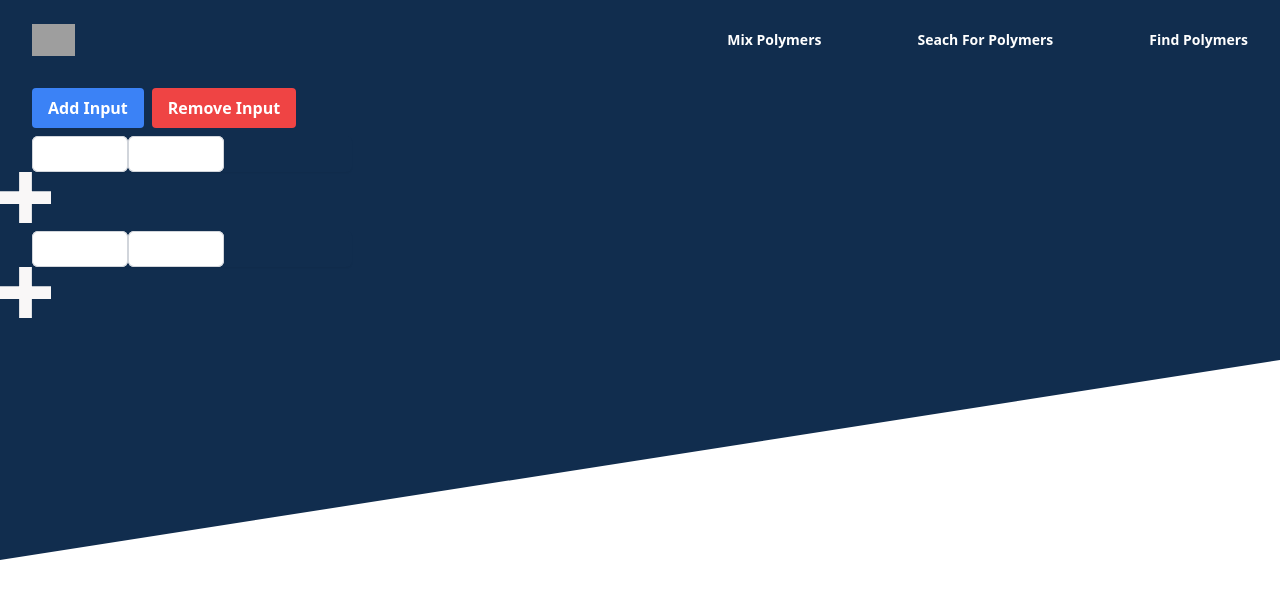
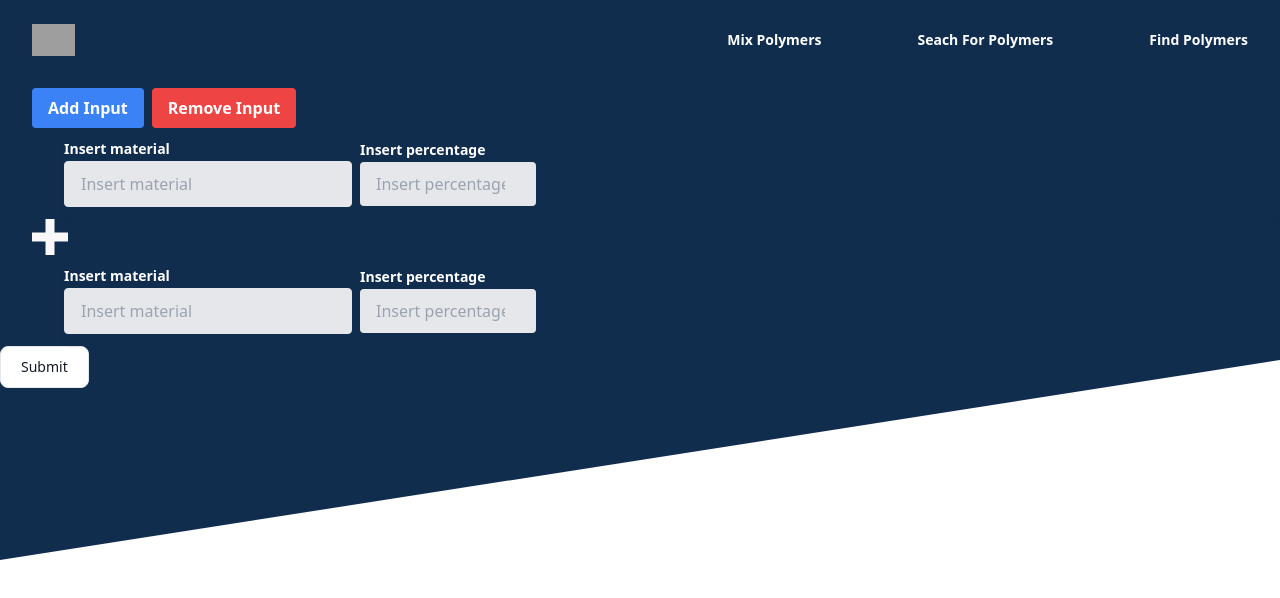
Before and after one commit to sahirf/frontpolymers, a React (Vite) app in the folder proyect/: page /mix_polymers in a window 1280 px wide. Shown: the top 598 px of the page. Built offline with nearby package versions, Linux system fonts and the light colour scheme; grey boxes are pictures that could not be loaded.

Commit message:
mejora visual componente proyect\components\multipleForm.jsx

```diff
--- a/proyect/components/multipleForm.jsx
+++ b/proyect/components/multipleForm.jsx
@@ -1,5 +1,7 @@
 import { Component } from "react";
 import plus from '../src/assets/plus.svg'
+import PropTypes from 'prop-types';
+
 class MultipleChoice extends Component {
     constructor(props) {
         super(props);
@@ -11,15 +13,18 @@ class MultipleChoice extends Component {
 
     render() {
         return (
-            <div>
+            <div className="">
                 <div className=" grid-rows-2 gap-4 ">
                     <button onClick={this.handleAddInput} className=" relative ml-8 mt-2 bg-blue-500 hover:bg-blue-700 text-white font-bold py-2 px-4 rounded" disabled={this.state.inputs.length >= 5}>Add Input</button>
                     <button onClick={this.handleRemoveInput} className=" relative ml-2 mt-2 bg-red-500 hover:bg-red-700 text-white font-bold py-2 px-4 rounded" disabled={this.state.inputs.length <= 2}>Remove Input</button>
                 </div>
                 <form>
                     <div id="dynamicInput" className="grid-rows-2">
-                        {this.state.inputs.map(input => <FormInput key={input} />)}
+                    {this.state.inputs.map((input, index) => (
+                        <FormInput key={input} isLast={index === this.state.inputs.length - 1} />
+                    ))}
                     </div>
+                    <button type="submit" className="py-2.5 px-5 me-2 mb-2 text-sm font-medium text-gray-900 focus:outline-none bg-white rounded-lg border border-gray-200 hover:bg-gray-100 hover:text-blue-700 focus:z-10 focus:ring-4 focus:ring-gray-100 dark:focus:ring-gray-700 dark:bg-gray-800 dark:text-gray-400 dark:border-gray-600 dark:hover:text-white dark:hover:bg-gray-700">Submit</button>
                 </form>
             </div>
         );
@@ -46,16 +51,26 @@ class MultipleChoice extends Component {
         this.setState(prevState => ({ inputs: prevState.inputs.slice(0, -count) }));
     }
 }
-
-function FormInput() {
+FormInput.propTypes = {
+    isLast: PropTypes.bool.isRequired // Valida que isLast sea un booleano requerido
+};
+function FormInput({ isLast }) {
     return (
-        <div className="mt-2 grid-rows-2">
-            <div className="relative w-80 ml-8 mt-2 rounded-md shadow-sm">
-                <input type="text" className="w-20 rounded-md border-0 py-1.5 pl-4 pr-20 text-gray-900 ring-1 ring-inset ring-gray-300 placeholder:text-gray-400 focus:ring-2 focus:ring-inset focus:ring-indigo-600/55 sm:text-sm sm:leading-6" />
-                <input type="number" className="w-8  rounded-md border-0 py-1.5 pl-4 pr-20 text-gray-900 ring-1 ring-inset ring-gray-300 placeholder:text-gray-400 focus:ring-2 focus:ring-inset focus:ring-indigo-600/55 sm:text-sm sm:leading-6" />
+        <>
+        <div className="relative mt-2 ml-16 grid-cols-2  ">
+            <div className="flex items-center rounded-md shadow-sm">
+                <div className="grid-flow-col-3 ">
+                    <label htmlFor="material" className="text-sm font-semibold leading-6 text-white">Insert material</label>
+                    <input className="appearance-none block w-72 bg-gray-200 text-gray-700 border rounded py-3 px-4 mb-3 leading-tight focus:outline-none focus:bg-white" id="material" type="text" placeholder="Insert material" />
+                </div>
+                <div className="grid-flow-col-3 ml-2">
+                    <label htmlFor="material" className="text-sm font-semibold leading-6 text-white">Insert percentage</label>
+                    <input type="number" className="appearance-none block w-44  bg-gray-200 text-gray-700 borde rounded py-3 px-4 mb-3 leading-tight focus:outline-none focus:bg-white"  placeholder="Insert percentage" />
+                </div>
             </div>
-            <img src={plus} className="relative" alt="Polimer plus" />
         </div>
+        <span>{isLast ? null : <img src={plus} className="w-9 ml-8" alt="Polimer plus" />}</span>
+        </>
     );
 }
 
--- a/proyect/components/nbar.jsx
+++ b/proyect/components/nbar.jsx
@@ -56,7 +56,7 @@ export default function Navbar_() {
             </a>
             <button
               type="button"
-              className="-m-2.5 rounded-md p-2.5 text-white"
+              className="-m-2.5 rounded-md p-2.5 text-neutral-600"
               onClick={() => setMobileMenuOpen(false)}
             >
               <span className="sr-only">Close menu</span>
```
